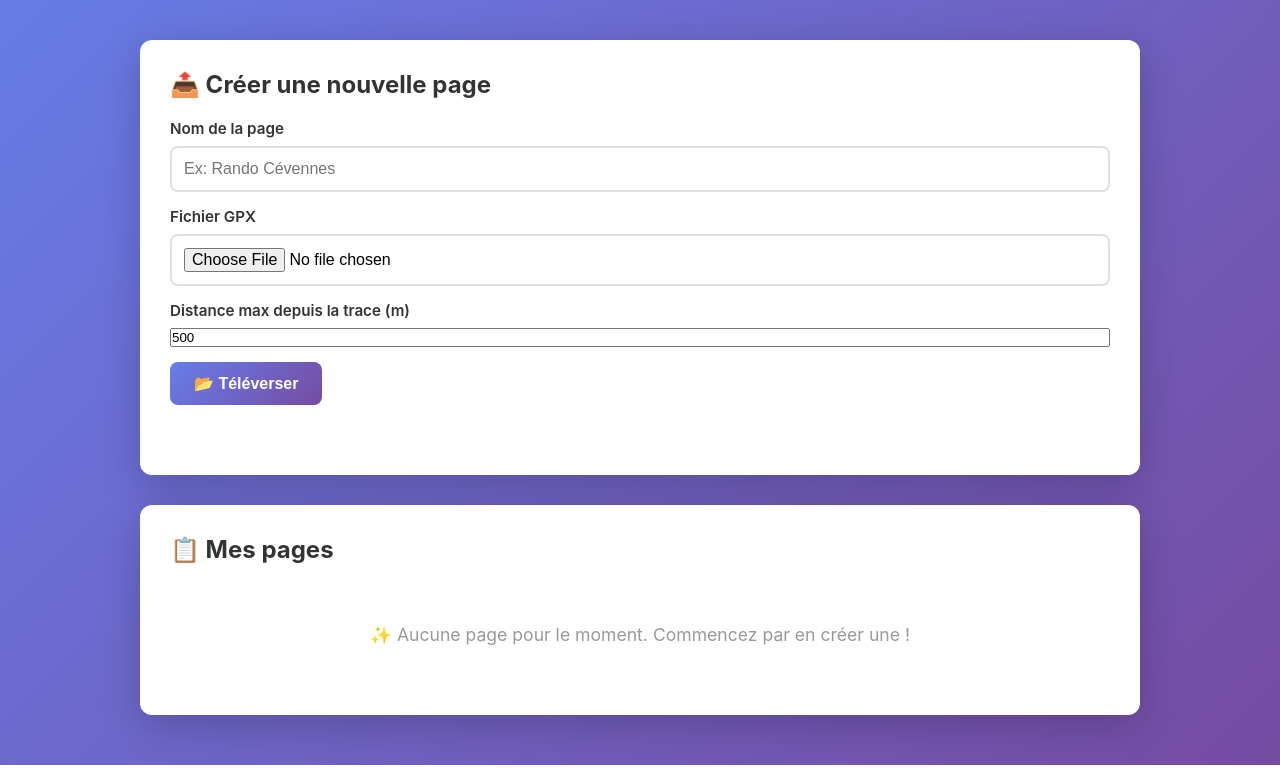
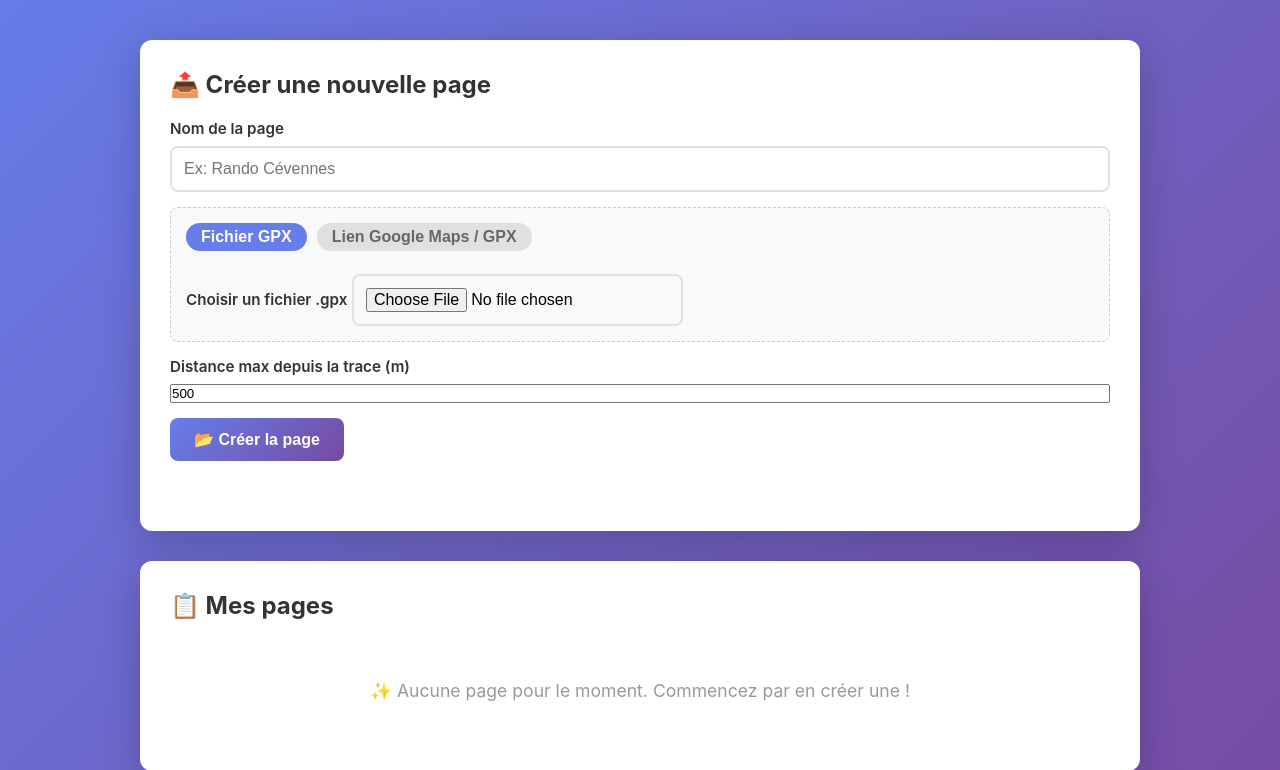
Before and after one commit to ydo1234/watermap, a Flask app: page / in a window 1280 px wide. Shown: the part 100-870 px from the top of the page. Run offline with Flask 3, Linux system fonts and the light colour scheme.

Commit message:
import maps

```diff
--- a/app.py
+++ b/app.py
@@ -1,3 +1,5 @@
+import requests
+import urllib.parse
 import html
 import json
 import math
@@ -175,8 +177,17 @@ def point_to_segment_distance(lat, lon, lat1, lon1, lat2, lon2):
 
 
 def parse_gpx_track_points(gpx_path):
-    tree = ET.parse(gpx_path)
-    root = tree.getroot()
+    try:
+        tree = ET.parse(gpx_path)
+        root = tree.getroot()
+    except ET.ParseError as e:
+        # Vérifier si c'est du HTML
+        with open(gpx_path, 'r', encoding='utf-8', errors='ignore') as f:
+            start = f.read(100).lower()
+            if '<!doctype html' in start or '<html' in start:
+                raise ValueError("Le fichier récupéré est une page Web (HTML) et non un tracé GPX/KML. Vérifiez le lien fourni.")
+        raise ValueError(f"Erreur de lecture du fichier GPX : {e}")
+
     ns = {'gpx': root.tag.split('}')[0].strip('{')}
     points = []
     for trkseg in root.findall('.//gpx:trkseg', ns):
@@ -357,11 +368,187 @@ def nearby_toilets(track_points, max_distance_m=500, task_id=None):
 
 
 
-def process_gpx_task(task_id, upload_path, page_name, original_name):
+def kml_to_gpx(kml_content):
     try:
-        set_status(task_id, 5, 'Analyse du fichier GPX...')
+        raw_xml = kml_content.decode('utf-8', errors='replace')
+        # Nettoyage basique pour ElementTree
+        fixed_xml = re.sub(r'&(?!([A-Za-z]+|#\d+|#x[0-9A-Fa-f]+);)', '&amp;', raw_xml)
+        root = ET.fromstring(fixed_xml)
+        # KML peut avoir plusieurs namespaces
+        ns = {'kml': 'http://www.opengis.net/kml/2.2'}
+
+        coords_elements = root.findall('.//kml:coordinates', ns)
+        if not coords_elements:
+            coords_elements = root.findall('.//coordinates')
+
+        points = []
+        for elem in coords_elements:
+            if elem.text:
+                # Les coordonnées KML sont "lon,lat,alt" séparées par des espaces
+                for chunk in elem.text.strip().split():
+                    parts = chunk.split(',')
+                    if len(parts) >= 2:
+                        try:
+                            lon = float(parts[0])
+                            lat = float(parts[1])
+                            points.append((lat, lon))
+                        except ValueError:
+                            continue
+
+        if not points:
+            raise ValueError("Aucun point trouvé dans le KML")
+
+        # Création d'un mini GPX
+        gpx_root = ET.Element('gpx', version='1.1', creator='WaterMap', xmlns='http://www.topografix.com/GPX/1/1')
+        trk = ET.SubElement(gpx_root, 'trk')
+        trkseg = ET.SubElement(trk, 'trkseg')
+        for lat, lon in points:
+            ET.SubElement(trkseg, 'trkpt', lat=f"{lat:.7f}", lon=f"{lon:.7f}")
+
+        return ET.tostring(gpx_root, encoding='utf-8')
+    except Exception as e:
+        print(f"Erreur conversion KML: {e}")
+        raise
+
+
+def process_gpx_task(task_id, upload_path, page_name, original_name, gpx_url=None):
+    try:
+        if gpx_url:
+            set_status(task_id, 5, 'Récupération du tracé distant...')
+            target_url = gpx_url
+
+            # 1. Résolution des liens raccourcis
+            if 'maps.app.goo.gl' in target_url or 'goo.gl/maps' in target_url:
+                resp = requests.head(target_url, allow_redirects=True, timeout=10)
+                target_url = resp.url
+
+            # 2. Gestion de la page de consentement Google
+            if 'consent.google.com' in target_url:
+                continue_match = re.search(r'continue=([^&]+)', target_url)
+                if continue_match:
+                    target_url = urllib.parse.unquote(continue_match.group(1))
+
+            # 3. Cas spécial : Google Maps Directions (Itinéraires)
+            if '/maps/dir/' in target_url:
+                set_status(task_id, 8, 'Extraction des points de l\'itinéraire...')
+                # Détection du mode de transport
+                mode = 'bicycle'
+                if '!3e0' in target_url: mode = 'car'
+                elif '!3e1' in target_url: mode = 'bicycle'
+                elif '!3e2' in target_url: mode = 'foot'
+
+                # Extraction multi-format des coordonnées
+                # Google utilise !1d (Lon) et !2d (Lat) pour les points de l'itinéraire
+                raw = re.findall(r'!1d(-?\d+\.\d+)!2d(-?\d+\.\d+)', target_url)
+                # Parfois !2d (Lon) et !3d (Lat)
+                raw += re.findall(r'!2d(-?\d+\.\d+)!3d(-?\d+\.\d+)', target_url)
+
+                all_coords = []
+                for c1, c2 in raw:
+                    v1, v2 = float(c1), float(c2)
+                    # Heuristique pour la France (Lat ~45, Lon ~5)
+                    if 40 < v1 < 52 and -5 < v2 < 12:
+                        all_coords.append((v2, v1)) # C'était (Lat, Lon) -> on veut (Lon, Lat)
+                    else:
+                        all_coords.append((v1, v2)) # C'était déjà (Lon, Lat)
+
+                if not all_coords:
+                    simple = re.findall(r'/(-?\d+\.\d+),(-?\d+\.\d+)', target_url)
+                    for lat, lon in simple:
+                        all_coords.append((float(lon), float(lat)))
+
+                # Déduplication et nettoyage
+                coords = []
+                seen = set()
+                for pt in all_coords:
+                    # Arrondi pour éviter les doublons quasi-identiques
+                    pt_round = (round(pt[0], 6), round(pt[1], 6))
+                    if pt_round not in seen:
+                        coords.append(pt)
+                        seen.add(pt_round)
+
+                if len(coords) >= 2:
+                    set_status(task_id, 10, f'Calcul du tracé routier ({mode})...')
+                    osrm_coords = ';'.join([f"{lon},{lat}" for lon, lat in coords])
+
+                    # Correction des noms d'instances pour openstreetmap.de
+                    if mode == 'bicycle':
+                        osrm_base = "https://routing.openstreetmap.de/routed-bike"
+                    elif mode == 'foot':
+                        osrm_base = "https://routing.openstreetmap.de/routed-foot"
+                    else:
+                        osrm_base = "https://routing.openstreetmap.de/routed-car"
+
+                    osrm_url = f"{osrm_base}/route/v1/driving/{osrm_coords}?overview=full&geometries=geojson"
+
+                    try:
+                        headers = {'User-Agent': 'WaterMap/1.0'}
+                        osrm_resp = requests.get(osrm_url, headers=headers, timeout=15)
+                        osrm_resp.raise_for_status()
+                        route_data = osrm_resp.json()
+
+                        if route_data.get('routes'):
+                            geometry = route_data['routes'][0]['geometry']['coordinates']
+                            gpx_root = ET.Element('gpx', version='1.1', creator='WaterMap', xmlns='http://www.topografix.com/GPX/1/1')
+                            trk = ET.SubElement(gpx_root, 'trk')
+                            trkseg = ET.SubElement(trkSEG := trk, 'trkseg') # trkSEG unused, keep simple
+                            trkseg = trk.find('trkseg') # Error in my thought, let's just use the object
+
+                            # On reconstruit proprement
+                            gpx_root = ET.Element('gpx', version='1.1', creator='WaterMap', xmlns='http://www.topografix.com/GPX/1/1')
+                            trk = ET.SubElement(gpx_root, 'trk')
+                            trkseg = ET.SubElement(trk, 'trkseg')
+                            for lon, lat in geometry:
+                                ET.SubElement(trkseg, 'trkpt', lat=str(lat), lon=str(lon))
+
+                            content = ET.tostring(gpx_root, encoding='utf-8')
+                            with open(upload_path, 'wb') as f:
+                                f.write(content)
+                            set_status(task_id, 12, f'Tracé routier récupéré ({len(geometry)} points)')
+                        else:
+                            raise ValueError("OSRM n'a pas pu calculer d'itinéraire.")
+                    except Exception as e:
+                        print(f"Erreur OSRM: {e}. Fallback vers ligne droite.")
+                        gpx_root = ET.Element('gpx', version='1.1', creator='WaterMap', xmlns='http://www.topografix.com/GPX/1/1')
+                        trk = ET.SubElement(gpx_root, 'trk')
+                        trkseg = ET.SubElement(trk, 'trkseg')
+                        for lon, lat in coords:
+                            ET.SubElement(trkseg, 'trkpt', lat=str(lat), lon=str(lon))
+                        content = ET.tostring(gpx_root, encoding='utf-8')
+                        with open(upload_path, 'wb') as f:
+                            f.write(content)
+                elif coords:
+                    pass
+
+            # 4. Traitement normal si on n'a pas encore créé le fichier
+            if not os.path.exists(upload_path):
+                # Google My Maps
+                if 'google.com/maps/d/' in target_url:
+                    if 'mid=' in target_url:
+                        mid_match = re.search(r'mid=([^&]+)', target_url)
+                        if mid_match:
+                            mid = mid_match.group(1)
+                            target_url = f"https://www.google.com/maps/d/u/0/kml?mid={mid}&forcekml=1"
+
+                resp = requests.get(target_url, timeout=20)
+                resp.raise_for_status()
+                content = resp.content
+
+                # Si c'est du KML, on convertit
+                if b'<kml' in content or b'</kml>' in content:
+                    set_status(task_id, 10, 'Conversion du KML en GPX...')
+                    content = kml_to_gpx(content)
+
+                with open(upload_path, 'wb') as f:
+                    f.write(content)
+                set_status(task_id, 12, 'Tracé récupéré avec succès')
+
+        set_status(task_id, 15, 'Analyse du tracé...')
         track_points = parse_gpx_track_points(upload_path)
-        set_status(task_id, 15, 'Utilisation des points d\u2019eau préchargés...')
+        if not track_points:
+             raise ValueError("Le fichier ne contient aucun point de tracé valide.")
+
+        set_status(task_id, 20, 'Utilisation des points d\u2019eau préchargés...')
         water_points = parse_water_points()
         set_status(task_id, 25, f'{len(water_points)} points d\u2019eau disponibles')
         nearby_water = nearby_water_points(track_points, max_distance_m=500, task_id=task_id)
@@ -610,11 +797,13 @@ def home():
 
 @app.route('/upload', methods=['POST'])
 def upload():
-    if 'gpx_file' not in request.files:
-        return jsonify({'error': 'Aucun fichier envoyé'}), 400
+    gpx_url = request.form.get('gpx_url', '').strip()
+    file = request.files.get('gpx_file')
 
-    file = request.files['gpx_file']
-    if file.filename == '' or not allowed_file(file.filename):
+    if not file and not gpx_url:
+        return jsonify({'error': 'Aucun fichier ou URL envoyé'}), 400
+
+    if file and file.filename == '':
         return jsonify({'error': 'Fichier non valide'}), 400
 
     page_name_input = request.form.get('page_name', '').strip()
@@ -635,11 +824,18 @@ def upload():
         page_name = f"{page_name}-{count}"
 
     upload_path = os.path.join(UPLOAD_FOLDER, f"{page_name}.gpx")
-    file.save(upload_path)
+    original_name = ""
+
+    if file:
+        file.save(upload_path)
+        original_name = file.filename
+    else:
+        # On utilisera gpx_url dans le thread
+        original_name = gpx_url.split('/')[-1] or "Lien distant"
 
     task_id = str(uuid.uuid4())
-    set_status(task_id, 0, 'Fichier reçu, préparation du traitement...')
-    thread = threading.Thread(target=process_gpx_task, args=(task_id, upload_path, page_name, file.filename))
+    set_status(task_id, 0, 'Préparation du traitement...')
+    thread = threading.Thread(target=process_gpx_task, args=(task_id, upload_path, page_name, original_name, gpx_url))
     thread.daemon = True
     thread.start()
 
--- a/requirements.txt
+++ b/requirements.txt
@@ -1,2 +1,3 @@
 Flask==2.3.3
 gunicorn==25.3.0
+requests==2.31.0
--- a/templates/index.html
+++ b/templates/index.html
@@ -170,15 +170,30 @@
           <label for="page_name">Nom de la page</label>
           <input type="text" id="page_name" name="page_name" placeholder="Ex: Rando Cévennes" required>
         </div>
-        <div>
-          <label for="gpx_file">Fichier GPX</label>
-          <input type="file" id="gpx_file" name="gpx_file" accept=".gpx" required>
+
+        <div style="background: #f8f9fa; padding: 15px; border-radius: 8px; border: 1px dashed #ccc;">
+          <div id="source-tabs" style="display: flex; gap: 10px; margin-bottom: 15px;">
+            <button type="button" id="tab-file" class="tab-btn active" style="padding: 5px 15px; border-radius: 20px; border: none; cursor: pointer; background: #667eea; color: white;">Fichier GPX</button>
+            <button type="button" id="tab-url" class="tab-btn" style="padding: 5px 15px; border-radius: 20px; border: none; cursor: pointer; background: #e0e0e0; color: #666;">Lien Google Maps / GPX</button>
+          </div>
+
+          <div id="file-input-container">
+            <label for="gpx_file">Choisir un fichier .gpx</label>
+            <input type="file" id="gpx_file" name="gpx_file" accept=".gpx">
+          </div>
+
+          <div id="url-input-container" style="display: none;">
+            <label for="gpx_url_input">Lien Google My Maps ou URL GPX</label>
+            <input type="text" id="gpx_url_input" name="gpx_url" placeholder="https://www.google.com/maps/d/viewer?mid=...">
+            <p style="font-size: 0.8rem; color: #666; margin-top: 5px;">Note : Pour Google Maps, utilisez un lien "My Maps".</p>
+          </div>
         </div>
+
         <div>
           <label for="max_distance">Distance max depuis la trace (m)</label>
           <input type="number" id="max_distance" name="max_distance" min="0" step="1" value="500" required>
         </div>
-        <button type="submit">📂 Téléverser</button>
+        <button type="submit">📂 Créer la page</button>
       </form>
       <div style="margin-top: 20px;">
         <progress id="upload-progress" value="0" max="100" style="display:none;"></progress>
@@ -219,6 +234,38 @@
     const form = document.getElementById('upload-form');
     const progress = document.getElementById('upload-progress');
     const status = document.getElementById('upload-status');
+    const tabFile = document.getElementById('tab-file');
+    const tabUrl = document.getElementById('tab-url');
+    const fileContainer = document.getElementById('file-input-container');
+    const urlContainer = document.getElementById('url-input-container');
+    const gpxFile = document.getElementById('gpx_file');
+    const gpxUrl = document.getElementById('gpx_url_input');
+
+    let activeTab = 'file';
+
+    tabFile.addEventListener('click', () => {
+      activeTab = 'file';
+      tabFile.style.background = '#667eea';
+      tabFile.style.color = 'white';
+      tabUrl.style.background = '#e0e0e0';
+      tabUrl.style.color = '#666';
+      fileContainer.style.display = 'block';
+      urlContainer.style.display = 'none';
+      gpxFile.setAttribute('required', '');
+      gpxUrl.removeAttribute('required');
+    });
+
+    tabUrl.addEventListener('click', () => {
+      activeTab = 'url';
+      tabUrl.style.background = '#667eea';
+      tabUrl.style.color = 'white';
+      tabFile.style.background = '#e0e0e0';
+      tabFile.style.color = '#666';
+      fileContainer.style.display = 'none';
+      urlContainer.style.display = 'block';
+      gpxUrl.setAttribute('required', '');
+      gpxFile.removeAttribute('required');
+    });
 
     function pollStatus(taskId) {
       fetch(`/status/${taskId}`)
@@ -248,15 +295,19 @@
 
     form.addEventListener('submit', function(event) {
       event.preventDefault();
-      const fileInput = form.querySelector('input[name="gpx_file"]');
-      if (!fileInput.files.length) {
+
+      if (activeTab === 'file' && !gpxFile.files.length) {
         status.textContent = '⚠️ Veuillez choisir un fichier GPX.';
+        return;
+      }
+      if (activeTab === 'url' && !gpxUrl.value.trim()) {
+        status.textContent = '⚠️ Veuillez entrer une URL.';
         return;
       }
 
       progress.style.display = 'block';
       progress.value = 0;
-      status.textContent = '📤 Téléversement du fichier...';
+      status.textContent = activeTab === 'file' ? '📤 Téléversement du fichier...' : '🌐 Récupération du tracé...';
       const formData = new FormData(form);
       fetch(form.action, {
         method: 'POST',
@@ -274,7 +325,7 @@
         }
       })
       .catch(() => {
-        status.textContent = '❌ Erreur pendant l\'envoi du fichier.';
+        status.textContent = '❌ Erreur pendant l\'envoi.';
       });
     });
   </script>
```
